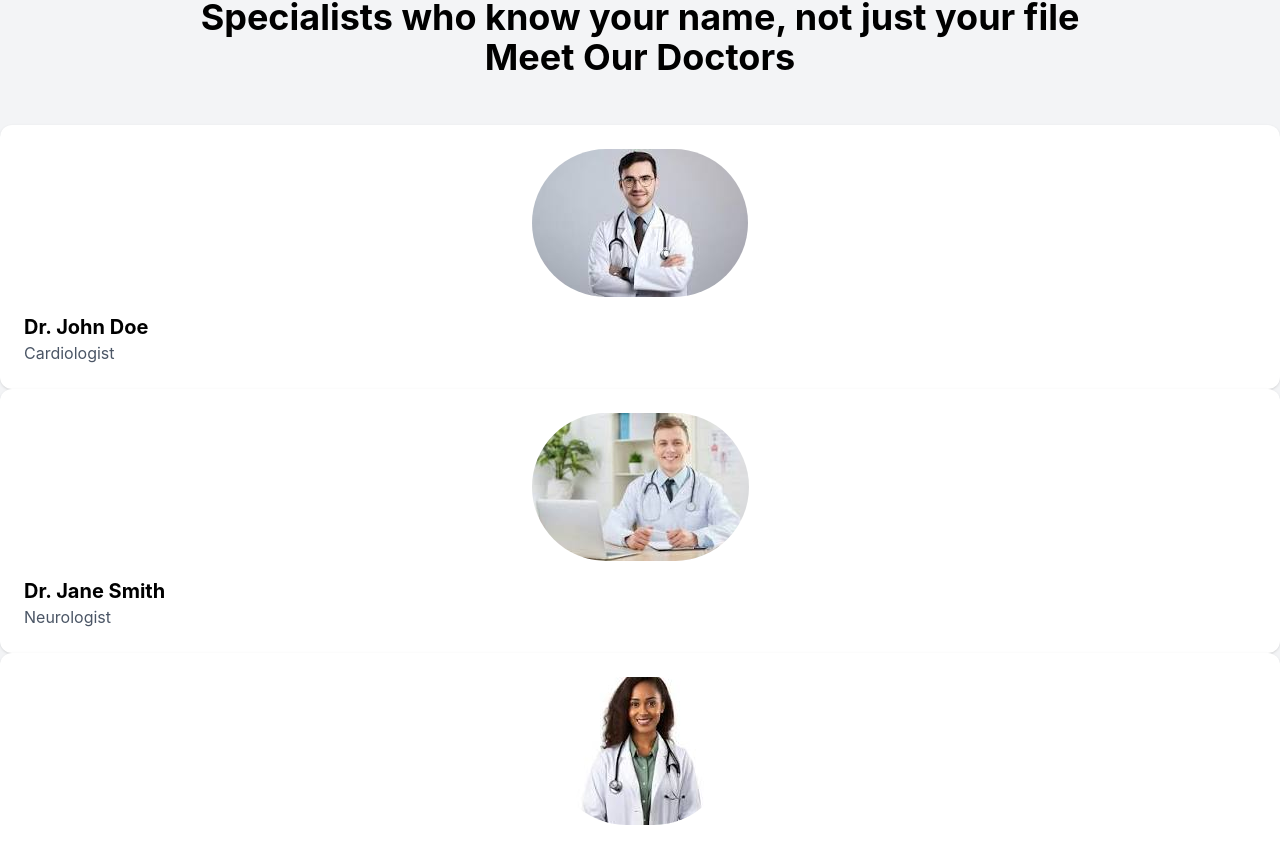
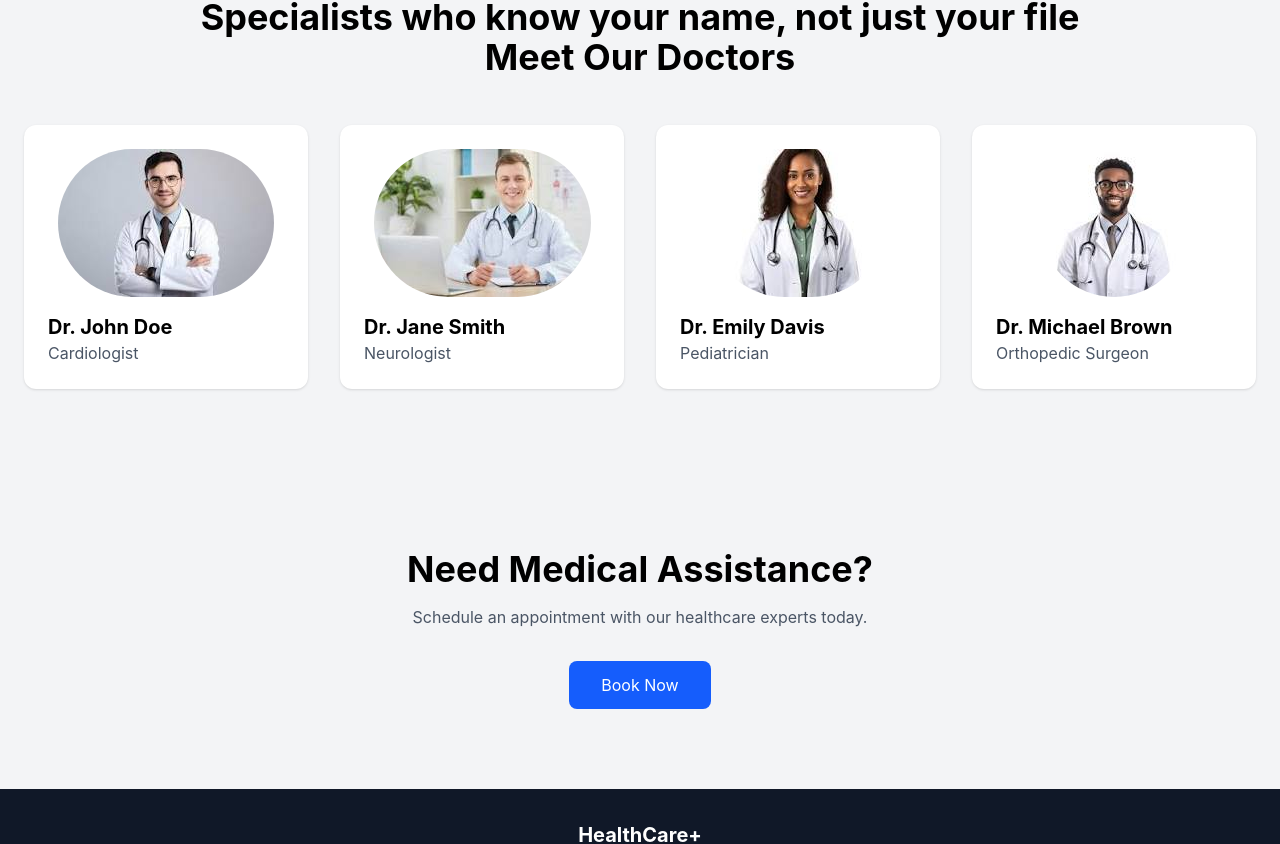
Before and after one commit to Emerance63/react-project, a React (Vite) app: page / in a window 1280 px wide. Shown: the part 1140-1984 px from the top of the page. Built offline with nearby package versions, Linux system fonts and the light colour scheme.

Commit message:
add styling for the cards of doctors

```diff
--- a/src/component/Home.jsx
+++ b/src/component/Home.jsx
@@ -155,7 +155,7 @@ export default function Home() {
           </h2>
         </div>
 
-        <div>
+        <div className="container mx-auto px-6 grid md:grid-cols-4 gap-8">
           <div className="bg-white p-6 rounded-xl shadow">
             <img
               src={doctorImage}
```
Also changed, not shown: 1 other file (tests, documents, lock files or other folders).
